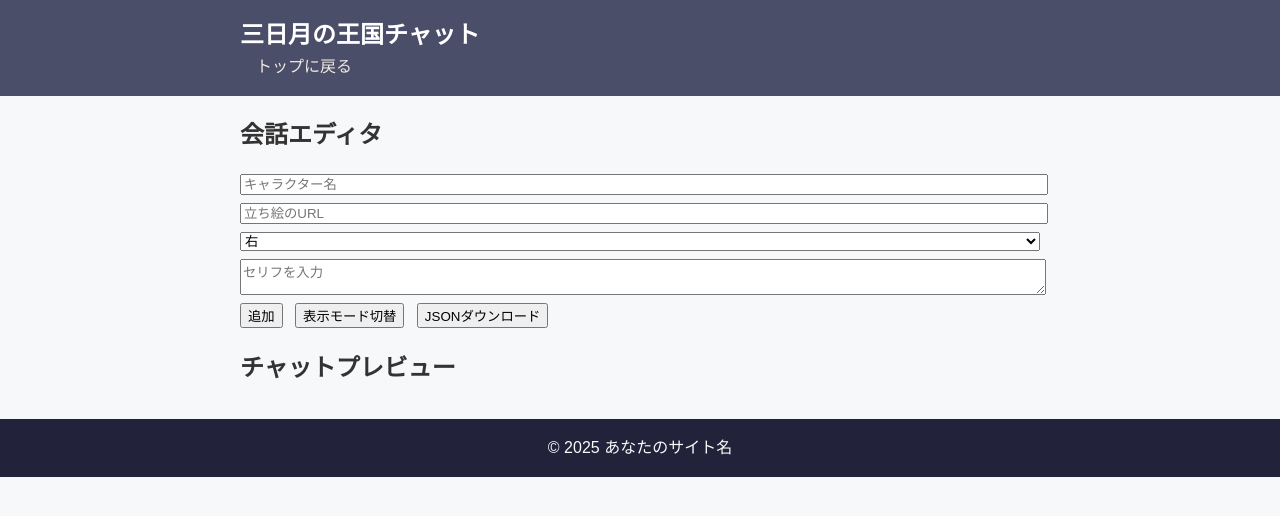
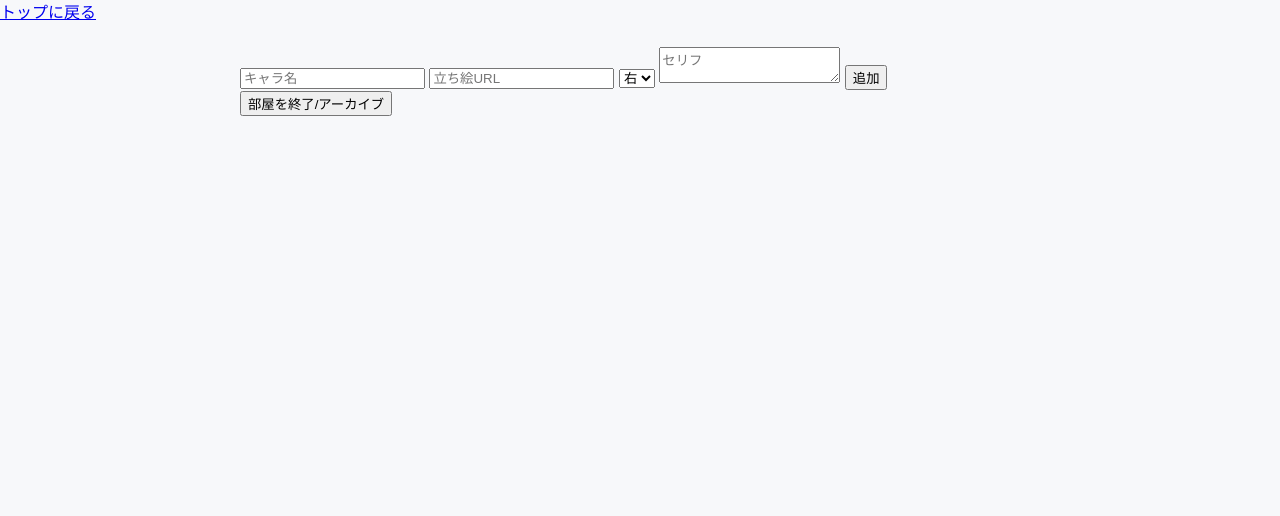
Before and after one commit to irosaka774/irosaka774.github.io, a plain HTML site: page room1.html in a window 1280 px wide. Drawn offline with Linux system fonts and the light colour scheme.

Commit message:
Update room1.html

```diff
--- a/room1.html
+++ b/room1.html
@@ -2,51 +2,28 @@
 <html lang="ja">
 <head>
   <meta charset="UTF-8">
-  <title>部屋1：三日月の王国</title>
+  <title>部屋</title>
   <link rel="stylesheet" href="style.css">
 </head>
 <body>
-  <!-- ヘッダー -->
-  <header id="site-header">
-    <div class="container">
-      <h1>三日月の王国チャット</h1>
-      <nav id="global-nav">
-        <a href="index.html">トップに戻る</a>
-      </nav>
-    </div>
-  </header>
+  <header><a href="index.html">トップに戻る</a></header>
+  <main class="container">
+    <h1 id="room-title"></h1>
+    <div id="chat"></div>
 
-  <!-- メイン：エディタ＋プレビュー -->
-  <main id="site-main" class="container">
-    <!-- 左カラム：会話エディタ -->
-    <section id="editor-column">
-      <h2>会話エディタ</h2>
-      <input id="speaker"   placeholder="キャラクター名">
-      <input id="avatar"    placeholder="立ち絵のURL">
+    <!-- 編集モード中のみ表示 -->
+    <section id="editor">
+      <input id="speaker" placeholder="キャラ名">
+      <input id="avatar"  placeholder="立ち絵URL">
       <select id="position">
         <option value="right">右</option>
         <option value="left">左</option>
       </select>
-      <textarea id="text"   placeholder="セリフを入力"></textarea>
-      <button id="addBtn">追加</button>
-      <button id="toggleView">表示モード切替</button>
-      <button id="exportJson">JSONダウンロード</button>
-    </section>
-
-    <!-- 右カラム：会話プレビュー -->
-    <section id="viewer-column">
-      <h2>チャットプレビュー</h2>
-      <div id="preview"></div>
+      <textarea id="text" placeholder="セリフ"></textarea>
+      <button id="add">追加</button>
+      <button id="close-room">部屋を終了/アーカイブ</button>
     </section>
   </main>
-
-  <!-- フッター -->
-  <footer id="site-footer">
-    <div class="container">
-      &copy; 2025 あなたのサイト名
-    </div>
-  </footer>
-
-  <script src="script.js"></script>
+  <script type="module" src="script.js"></script>
 </body>
 </html>
```
